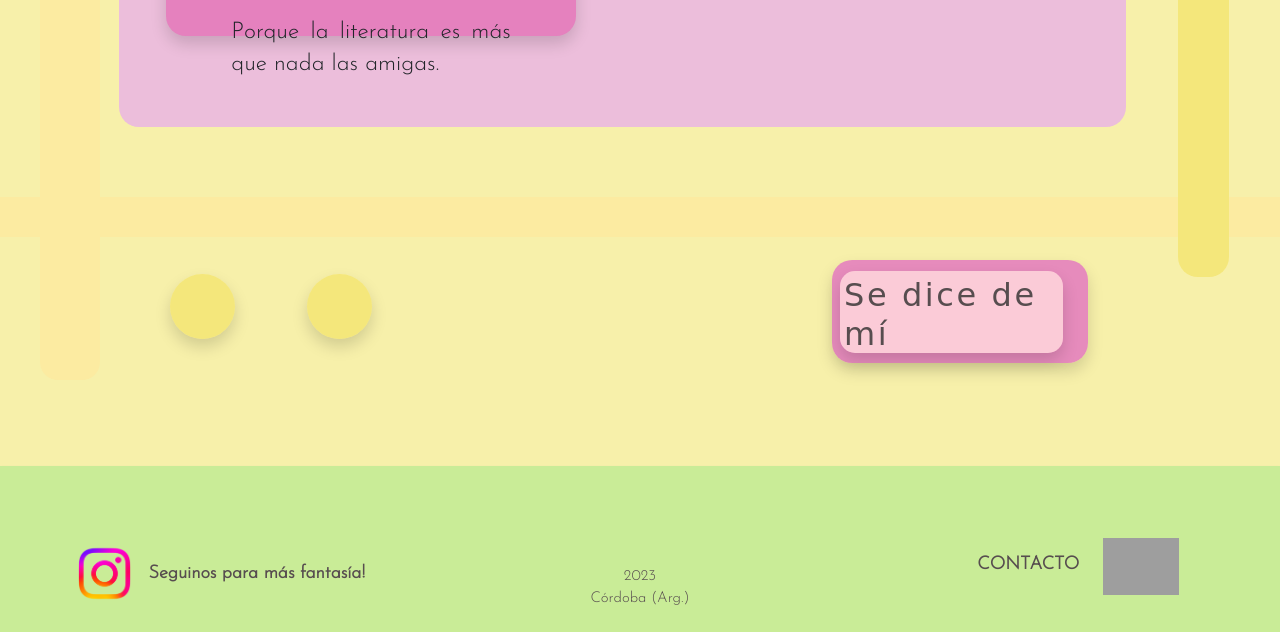
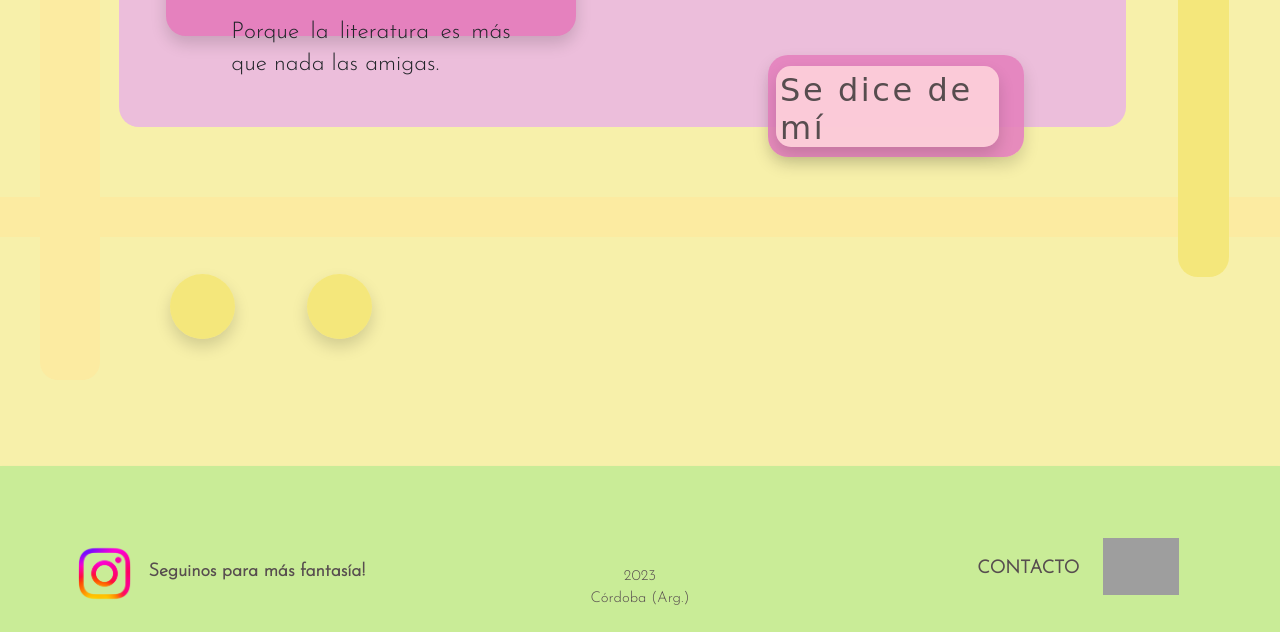
Before and after one commit to FColombe/Diccionario_de_escritoras, a plain HTML site: page index.html in a window 1280 px wide. Shown: the part 1376-2008 px from the top of the page. Drawn offline with nearby package versions, Linux system fonts and the light colour scheme; grey boxes are pictures that could not be loaded; a web font is replaced by a local one.

Commit message:
MOVIENDO EL CONTENIDO

```diff
--- a/estilo.css
+++ b/estilo.css
@@ -324,8 +324,8 @@ body {
   padding-top: 11px;
   padding-bottom: 10px;
   position: relative;
-  bottom: 100%;
-  right: -65%;
+  bottom: 300%;
+  right: -60%;
 }
 
 .estiloAside {
--- a/index.html
+++ b/index.html
@@ -122,7 +122,7 @@
                     <a href="https://www.instagram.com/diccionariodescritoras/?hl=es" target="_blank"><img
                             src="./img/Instagram New 2022 Line.png" class="img-fluid ms-lg-5" alt="Logo IG"></a>
                 </div>
-                <div class="fw-semibold ms-lg-5 mb-lg-1 pt-1">
+                <div class="fw-semibold ms-lg-5 mb-lg-2 pt-1">
                     Seguinos para más fantasía!
                 </div>
             </div>
@@ -136,7 +136,7 @@
             </div>
         </div>
         <div class="col-4 cajaLog">
-            <div class="fw-semibold pt-1 ms-5 pe-lg-4 ms-lg-5">
+            <div class="fw-semibold pt-2 mt-lg-1 ms-5 pe-lg-4 ms-lg-5">
                 <a href="./pp/contacto.html">CONTACTO</a>
             </div>
             <div class="m-0 p-0 w-25 ms-5 ms-lg-0">
```
